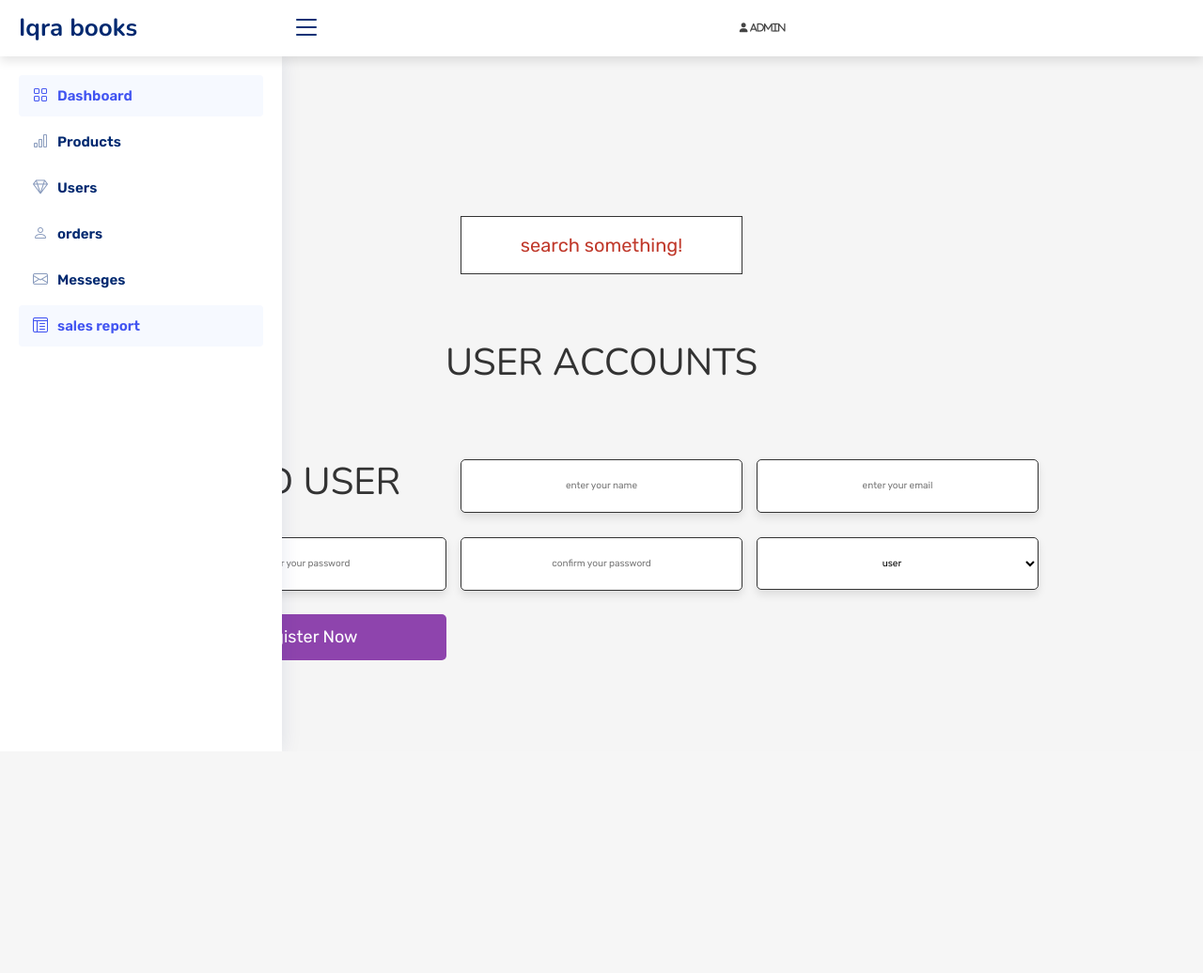
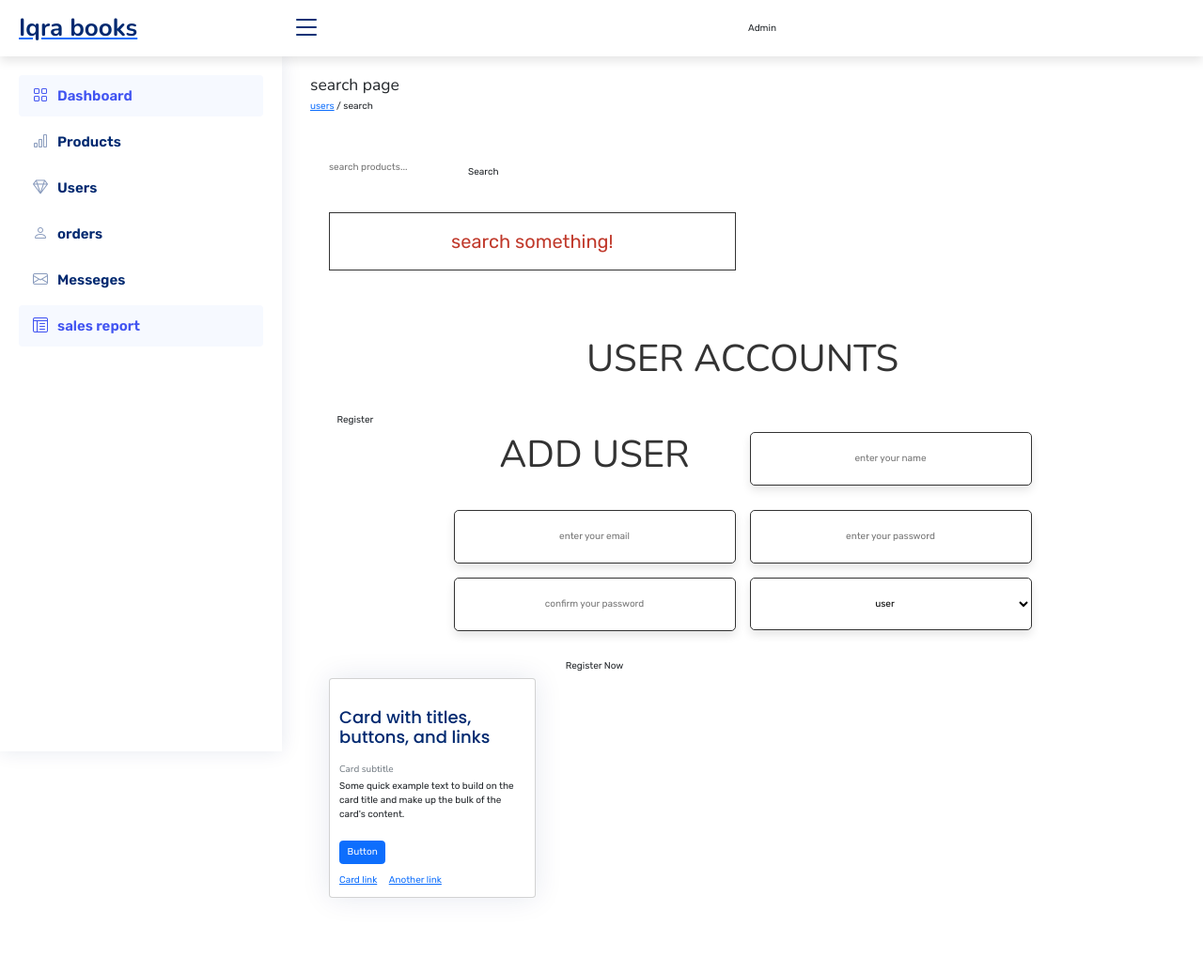
Before and after one commit to haamid10/E-bookstore, a PHP site: page /admin_users.php in a window 1280 px wide. Shown: the whole page at 94% size. Before the commit the page ends 783 px from the top, so only its background shows below. Run offline with PHP 8.4, Linux system fonts and the light colour scheme; data that the repository does not hold is empty.

Commit message:
admin users

```diff
--- a/admin_users.php
+++ b/admin_users.php
@@ -2,6 +2,7 @@
 
 
 include 'config.php';
+include 'admin_header.php';
 
 session_start();
 
@@ -58,19 +59,32 @@ if(isset($_POST['search'])){
    <meta http-equiv="X-UA-Compatible" content="IE=edge">
    <meta name="viewport" content="width=device-width, initial-scale=1.0">
    <title>users</title>
+   <link href="https://fonts.gstatic.com" rel="preconnect">
+  <link href="https://fonts.googleapis.com/css?family=Open+Sans:300,300i,400,400i,600,600i,700,700i|Nunito:300,300i,400,400i,600,600i,700,700i|Poppins:300,300i,400,400i,500,500i,600,600i,700,700i" rel="stylesheet">
 
-   <!-- font awesome cdn link  -->
-   <link rel="stylesheet" href="https://cdnjs.cloudflare.com/ajax/libs/font-awesome/6.0.0/css/all.min.css">
+  <!-- Vendor CSS Files -->
+  <link href="assets/vendor/bootstrap/css/bootstrap.min.css" rel="stylesheet">
+  <link href="assets/vendor/bootstrap-icons/bootstrap-icons.css" rel="stylesheet">
+  <link href="assets/vendor/boxicons/css/boxicons.min.css" rel="stylesheet">
+  <link href="assets/vendor/quill/quill.snow.css" rel="stylesheet">
+  <link href="assets/vendor/quill/quill.bubble.css" rel="stylesheet">
+  <link href="assets/vendor/remixicon/remixicon.css" rel="stylesheet">
+  <link href="assets/vendor/simple-datatables/style.css" rel="stylesheet">
 
-   <!-- custom admin css file link  -->
-   <link rel="stylesheet" href="css/admin_style.css">
+  <!-- Template Main CSS File -->
+  <!-- <link href="assets/css/style.css" rel="stylesheet"> -->
+  <!-- <link rel="stylesheet" href="css/admin_style.css"> -->
+
+<!--  -->
 
 </head>
 
 <body>
 
-<?php include 'admin_header.php';
-  ?>
+
+
+
+ <main class="main" id="main">
 
 <div class="heading">
    <h3>search page</h3>
@@ -84,9 +98,9 @@ if(isset($_POST['search'])){
    </form>
 </section>
 
-<section class="users" style="padding-top: 0;">
-
-   <div class="box-container">
+<section class="section" style="padding-top: 0;">
+<div class="row align-items-top">
+        <div class="col-lg-6">
    <?php
       if(isset($_POST['submit'])){
          $search_item = $_POST['search'];
@@ -184,11 +198,24 @@ if(isset($message)){
 
    </form>
 
+   <div class="col-lg-3">
+          <!-- Card with titles, buttons, and links -->
+          <div class="card">
+            <div class="card-body">
+              <h5 class="card-title">Card with titles, buttons, and links</h5>
+              <h6 class="card-subtitle mb-2 text-muted">Card subtitle</h6>
+              <p class="card-text">Some quick example text to build on the card title and make up the bulk of the card's content.</p>
+              <p class="card-text"><a href="#" class="btn btn-primary">Button</a></p>
+              <a href="#" class="card-link">Card link</a>
+              <a href="#" class="card-link">Another link</a>
+            </div>
+          </div><!-- End Card with titles, buttons, and links -->
+   </div>
 </div>
 
 </section>
 
-
+</main>
 
 
 
```
